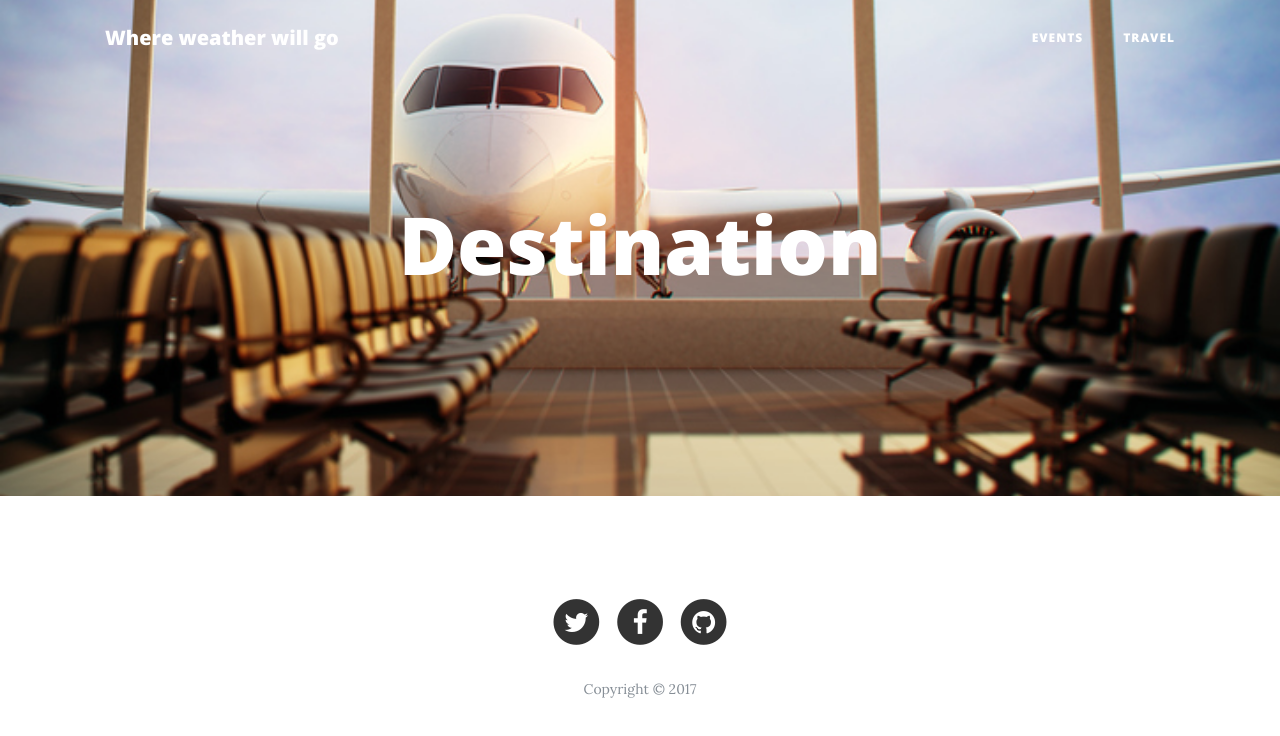
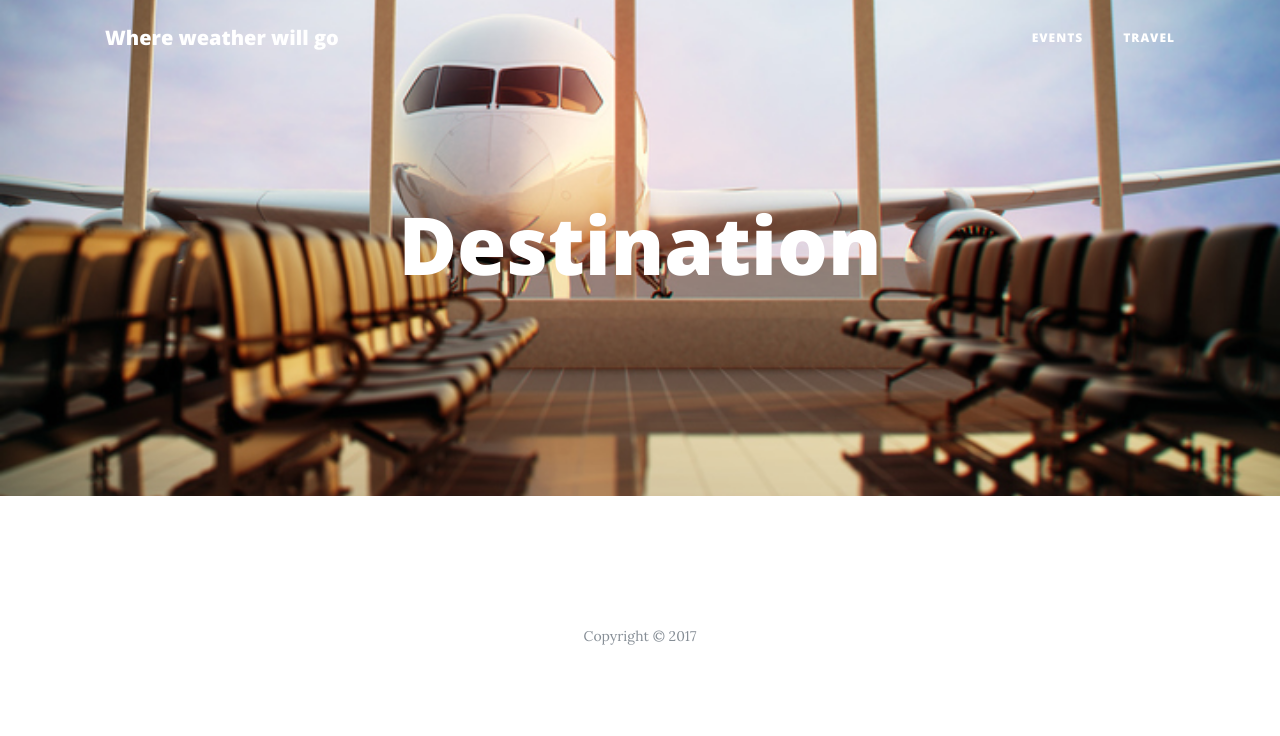
Before and after one commit to andyymontenegro/TravelLog, a website: page travel.html in a window 1280 px wide. Drawn offline with nearby package versions, Linux system fonts and the light colour scheme.

Commit message:
.on click

```diff
--- a/js/travel.js
+++ b/js/travel.js
@@ -12,3 +12,12 @@ var config = {
   var database = firebase.database();
 // global variables
     // --------------------------
+
+
+
+    // --------------------------
+
+
+    $("#bandSearch").on("click", function() {
+
+    }
--- a/travel.html
+++ b/travel.html
@@ -75,32 +75,6 @@
       <div class="container">
         <div class="row">
           <div class="col-lg-8 col-md-10 mx-auto">
-            <ul class="list-inline text-center">
-              <li class="list-inline-item">
-                <a href="#">
-                  <span class="fa-stack fa-lg">
-                    <i class="fa fa-circle fa-stack-2x"></i>
-                    <i class="fa fa-twitter fa-stack-1x fa-inverse"></i>
-                  </span>
-                </a>
-              </li>
-              <li class="list-inline-item">
-                <a href="#">
-                  <span class="fa-stack fa-lg">
-                    <i class="fa fa-circle fa-stack-2x"></i>
-                    <i class="fa fa-facebook fa-stack-1x fa-inverse"></i>
-                  </span>
-                </a>
-              </li>
-              <li class="list-inline-item">
-                <a href="#">
-                  <span class="fa-stack fa-lg">
-                    <i class="fa fa-circle fa-stack-2x"></i>
-                    <i class="fa fa-github fa-stack-1x fa-inverse"></i>
-                  </span>
-                </a>
-              </li>
-            </ul>
             <p class="copyright text-muted">Copyright &copy; 2017</p>
           </div>
         </div>
```
